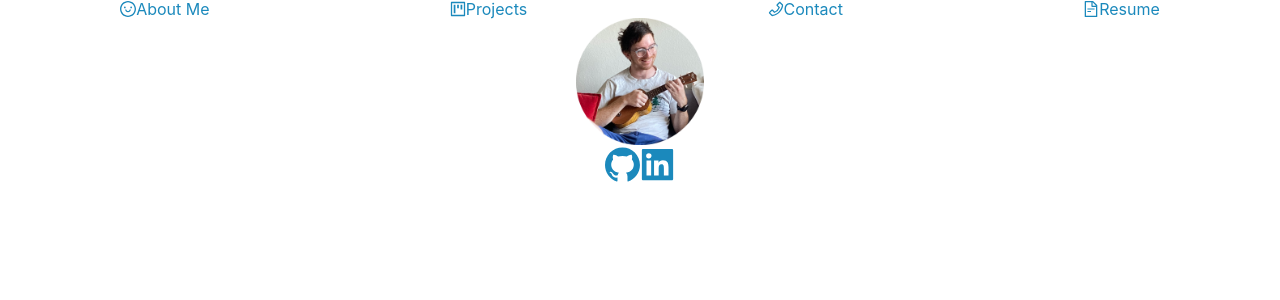
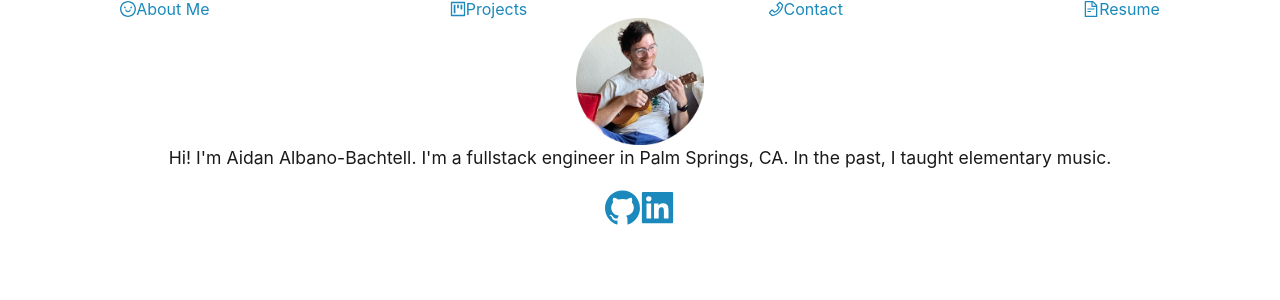
Before and after one commit to Anguswaffle/react-portfolio, a React (Create React App) app: page / in a window 1280 px wide. Shown: the top 300 px of the page. Built offline with nearby package versions, Linux system fonts and the light colour scheme.

Commit message:
added home

```diff
--- a/src/components/home/Home.js
+++ b/src/components/home/Home.js
@@ -1,8 +1,12 @@
 export default function Home() {
 
-  return(
-    <div>
-
-    </div>
+  return (
+    // <div className="home">
+    <article className="text-center">
+      <p>
+        Hi! I'm Aidan Albano-Bachtell. I'm a fullstack engineer in Palm Springs, CA. In the past, I taught elementary music.
+      </p>
+    </article>
+    // </div>
   )
 }
```
Also changed, not shown: src/components/home/home.css (added).
